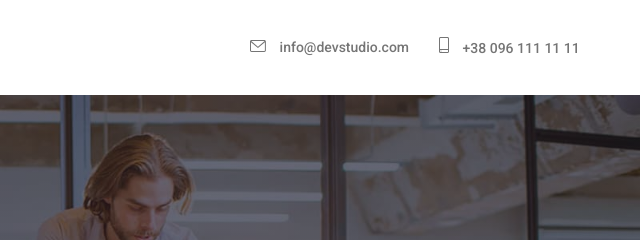
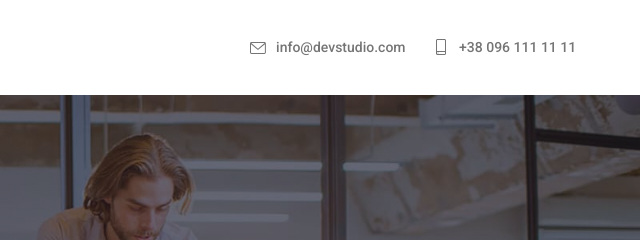
Before and after one commit to Ruslan3571/goit-markup-hw-05, a plain HTML site: page index.html in a window 1280 px wide. Shown: the top 240 px of the page, 640-1280 px from the left. Drawn offline with nearby package versions, Linux system fonts and the light colour scheme.

Commit message:
заміна кольору

```diff
--- a/css/styles.css
+++ b/css/styles.css
@@ -114,12 +114,9 @@ h3 {
   margin-right: 10px;
   fill: #757575;
   transition: 250ms cubic-bezier(0.4, 0, 0.2, 1);
+  vertical-align: middle;
 }
-.mail:hover {
-  fill: #2196f3;
-  background: #ffffff;
-  transition: 250ms cubic-bezier(0.4, 0, 0.2, 1);
-}
+
 .phone {
   width: 10px;
   height: 16px;
@@ -127,11 +124,7 @@ h3 {
   margin-right: 10px;
   fill: #757575;
   transition: 250ms cubic-bezier(0.4, 0, 0.2, 1);
-}
-.phone:hover {
-  fill: #2196f3;
-  background: #ffffff;
-  transition: 250ms cubic-bezier(0.4, 0, 0.2, 1);
+  vertical-align: text-top;
 }
 
 /* icon-mail:hover,
@@ -166,12 +159,13 @@ h3 {
 }
 
 .contacts-nav .link:hover,
-.contacts-nav .link:focus {
-  color: var(--accent-color);
-  transition: 250ms cubic-bezier(0.4, 0, 0.2, 1);
-}
-.contacts-nav .link:hover,
-.contacts-nav .link:focus {
+.contacts-nav .link:focus,
+.contacts-nav .link:hover > .mail,
+.contacts-nav .link:focus > .mail,
+.contacts-nav .link:hover > .phone,
+.contacts-nav .link:focus > .phone {
+  fill: #2196f3;
+  background: #ffffff;
   color: var(--accent-color);
   transition: 250ms cubic-bezier(0.4, 0, 0.2, 1);
 }
@@ -492,6 +486,7 @@ h3 {
   font-size: 14px;
   line-height: 1.71;
   font-style: normal;
+  background-color: inherit;
 }
 
 .footer .link {
--- a/index.html
+++ b/index.html
@@ -34,18 +34,19 @@
         </nav>
         <ul class="contacts-nav list">
           <li class="item">
-            <svg class="mail">
-              <use href="./images/icons.svg#mail"></use>
-            </svg>
-            <a href="mailto:info@devstudio.com" class="link"
-              >info@devstudio.com</a
-            >
+            <a href="mailto:info@devstudio.com" class="link">
+              <svg class="mail">
+                <use href="./images/icons.svg#mail"></use></svg
+              >info@devstudio.com
+            </a>
           </li>
           <li class="item">
-            <svg class="phone">
-              <use href="./images/icons.svg#phone"></use>
-            </svg>
-            <a href="tel:+380961111111" class="link">+38 096 111 11 11</a>
+            <a href="tel:+380961111111" class="link">
+              <svg class="phone">
+                <use href="./images/icons.svg#phone"></use>
+              </svg>
+              +38 096 111 11 11</a
+            >
           </li>
         </ul>
       </div>
```
Also changed, not shown: portfolio.html (+11 -10 lines).
